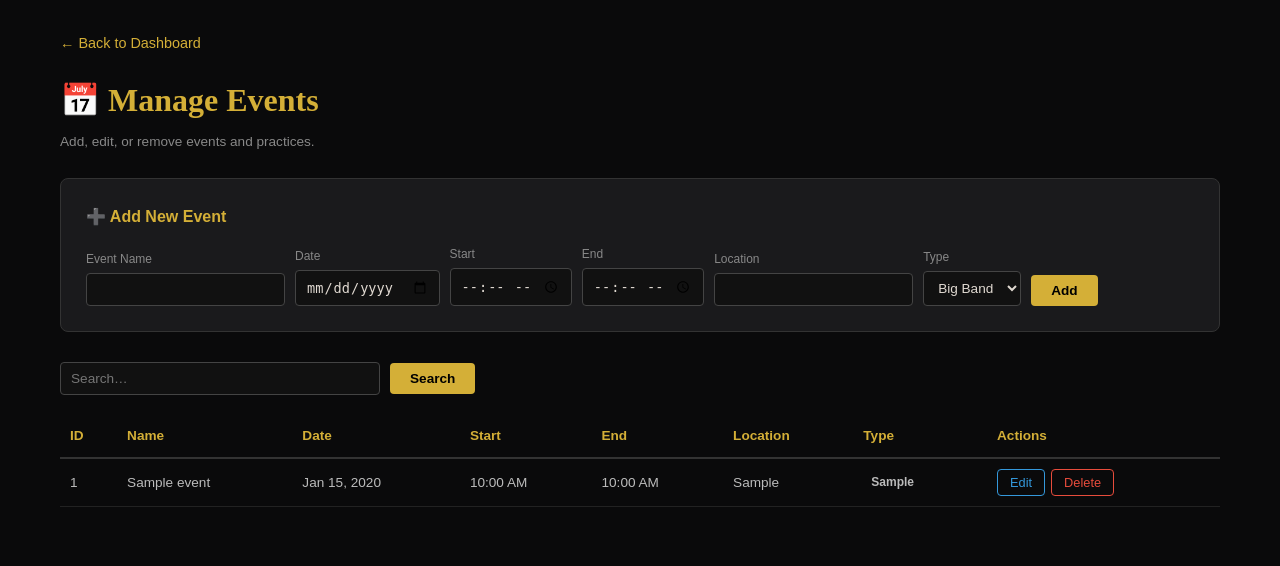
After one commit to Asadel-A/AAIR-FRYERS, a PHP site: page /client/manage_events.php in a window 1280 px wide. The commit adds this page. Shown: the top 566 px of the page. Run offline with PHP 8.4, Linux system fonts and the light colour scheme; the visitor is signed in with stand-in values (Sample User, id 1); tables that the repository leaves empty or names only in its code hold one stand-in row (values such as "Sample post").

Commit message:
implemented sql functions for managing attendence, events, etc

```diff
--- /dev/null
+++ b/client/admin.css
@@ -0,0 +1,59 @@
+.page-wrap { max-width: 1200px; margin: 0 auto; padding: 30px 20px 60px; }
+.back-link { display: inline-block; margin-bottom: 20px; color: #d4af37; text-decoration: none; font-size: 0.9rem; }
+.back-link:hover { text-decoration: underline; }
+.page-title { color: #d4af37; margin-bottom: 5px; }
+.page-sub { color: #888; font-size: 0.85rem; margin-bottom: 25px; }
+
+.alert { padding: 12px 16px; border-radius: 4px; margin-bottom: 20px; font-size: 0.9rem; }
+.alert.success { background: #1e3a2f; border-left: 4px solid #2ecc71; color: #a8f0c6; }
+.alert.error { background: #3a1e1e; border-left: 4px solid #e74c3c; color: #f0a8a8; }
+
+.form-card { background: #1a1a1c; border: 1px solid #333; border-radius: 8px; padding: 25px; margin-bottom: 30px; }
+.form-card h3 { color: #d4af37; margin-bottom: 15px; font-size: 1rem; }
+.form-row { display: flex; flex-wrap: wrap; gap: 10px; align-items: end; }
+.form-group { display: flex; flex-direction: column; }
+.form-group label { font-size: 0.75rem; color: #888; margin-bottom: 4px; }
+.form-group input, .form-group select { background: #111; border: 1px solid #444; color: #e0d9d1; padding: 8px 10px; border-radius: 4px; font-size: 0.85rem; }
+.form-group input:focus, .form-group select:focus { border-color: #d4af37; outline: none; }
+.checkbox-group { flex-direction: row; align-items: center; gap: 6px; }
+.checkbox-group input[type="checkbox"] { width: 16px; height: 16px; accent-color: #d4af37; }
+
+.btn-gold { background: #d4af37; color: #000; border: none; padding: 8px 20px; font-weight: bold; border-radius: 4px; cursor: pointer; font-size: 0.85rem; }
+.btn-gold:hover { background: #c09a20; }
+.btn-danger { background: transparent; color: #e74c3c; border: 1px solid #e74c3c; padding: 5px 12px; border-radius: 4px; cursor: pointer; font-size: 0.8rem; }
+.btn-danger:hover { background: #e74c3c; color: #fff; }
+.btn-edit { background: transparent; color: #3498db; border: 1px solid #3498db; padding: 5px 12px; border-radius: 4px; cursor: pointer; font-size: 0.8rem; }
+.btn-edit:hover { background: #3498db; color: #fff; }
+.btn-save { background: #2ecc71; color: #000; border: none; padding: 5px 12px; border-radius: 4px; cursor: pointer; font-size: 0.8rem; font-weight: bold; }
+.btn-save:hover { background: #27ae60; }
+.btn-cancel { background: transparent; color: #888; border: 1px solid #555; padding: 5px 12px; border-radius: 4px; cursor: pointer; font-size: 0.8rem; }
+.btn-cancel:hover { background: #333; color: #ccc; }
+
+.search-bar, .filter-bar { display: flex; flex-wrap: wrap; gap: 10px; margin-bottom: 20px; align-items: center; }
+.search-bar input, .filter-bar input, .filter-bar select { background: #111; border: 1px solid #444; color: #e0d9d1; padding: 8px 10px; border-radius: 4px; font-size: 0.85rem; }
+.search-bar input:focus, .filter-bar input:focus, .filter-bar select:focus { border-color: #d4af37; outline: none; }
+.search-bar input, .filter-bar input { flex: 1; max-width: 320px; }
+
+.data-table { width: 100%; border-collapse: collapse; font-size: 0.85rem; }
+.data-table th { text-align: left; padding: 10px; color: #d4af37; border-bottom: 2px solid #333; font-weight: 600; }
+.data-table td { padding: 10px; border-bottom: 1px solid #222; color: #bbb; }
+.data-table tr:hover { background: #1a1a1c; }
+.data-table .actions { white-space: nowrap; display: flex; gap: 6px; }
+.data-table td input, .data-table td select { background: #111; border: 1px solid #444; color: #e0d9d1; padding: 4px 6px; border-radius: 3px; font-size: 0.82rem; width: 100%; }
+
+.empty-state { text-align: center; color: #666; padding: 40px 0; font-size: 0.9rem; }
+
+.status-pill { display: inline-block; padding: 2px 10px; border-radius: 10px; font-size: 0.75rem; font-weight: 600; }
+.status-pill.attending { background: #1e3a2f; color: #2ecc71; }
+.status-pill.away { background: #3a1e1e; color: #e74c3c; }
+.status-pill.late { background: #3a3520; color: #f39c12; }
+.status-pill.leave { background: #2c2040; color: #b39ddb; }
+
+.type-badge { display: inline-block; padding: 2px 8px; border-radius: 10px; font-size: 0.75rem; font-weight: 600; }
+.type-badge.big-band { background: #2c2040; color: #b39ddb; }
+.type-badge.combo { background: #1a3a2f; color: #81c784; }
+
+@media (max-width: 768px) {
+    .form-row, .filter-bar { flex-direction: column; }
+    .data-table { font-size: 0.78rem; }
+}
--- a/client/admin_login.php
+++ b/client/admin_login.php
@@ -6,7 +6,6 @@ if ($_SERVER["REQUEST_METHOD"] == "POST") {
     $user_input = $_POST['username'];
     $pass_input = $_POST['password'];
 
-    // Notice the extra "AND role = 'admin'" in the SQL query
     $stmt = $pdo->prepare("SELECT * FROM users WHERE username = ? AND role = 'admin'");
     $stmt->execute([$user_input]);
     $user = $stmt->fetch();
@@ -17,8 +16,7 @@ if ($_SERVER["REQUEST_METHOD"] == "POST") {
         $_SESSION['username'] = $user['username'];
         header("Location: admin_dashboard.php");
         exit();
-    }
-    else {
+    } else {
         $error = "Admin access denied or incorrect credentials.";
     }
 }
@@ -27,7 +25,7 @@ if ($_SERVER["REQUEST_METHOD"] == "POST") {
 <form method="POST">
     <h2>Niko's Admin Login</h2>
     <?php if (isset($error))
-    echo "<p style='color:red'>$error</p>"; ?>
+        echo "<p style='color:red'>$error</p>"; ?>
     <input type="text" name="username" placeholder="Admin Username" required>
     <input type="password" name="password" placeholder="Admin Password" required>
     <button type="submit">Admin Login</button>
--- /dev/null
+++ b/client/manage_events.php
@@ -0,0 +1,128 @@
+<?php
+include 'includes/auth_check.php';
+if ($_SESSION['role'] !== 'admin') { header("Location: index.php"); exit(); }
+require 'config/db.php';
+
+$message = '';
+$msgType = '';
+
+if ($_SERVER['REQUEST_METHOD'] === 'POST') {
+    $action = $_POST['action'] ?? '';
+
+    if ($action === 'insert') {
+        $pdo->prepare("INSERT INTO events (event_name, event_date, start_time, end_time, location, event_type) VALUES (:name, :date, :start, :end, :loc, :type)")
+            ->execute([':name' => trim($_POST['event_name']), ':date' => $_POST['event_date'], ':start' => $_POST['start_time'] ?: null, ':end' => $_POST['end_time'] ?: null, ':loc' => trim($_POST['location']), ':type' => $_POST['event_type']]);
+        $message = 'Event added.'; $msgType = 'success';
+    }
+
+    if ($action === 'update') {
+        $pdo->prepare("UPDATE events SET event_name=:name, event_date=:date, start_time=:start, end_time=:end, location=:loc, event_type=:type WHERE id=:id")
+            ->execute([':name' => trim($_POST['event_name']), ':date' => $_POST['event_date'], ':start' => $_POST['start_time'] ?: null, ':end' => $_POST['end_time'] ?: null, ':loc' => trim($_POST['location']), ':type' => $_POST['event_type'], ':id' => (int) $_POST['event_id']]);
+        $message = 'Event updated.'; $msgType = 'success';
+    }
+
+    if ($action === 'delete') {
+        $pdo->prepare("DELETE FROM attendance WHERE event_id = :id")->execute([':id' => (int) $_POST['event_id']]);
+        $pdo->prepare("DELETE FROM events WHERE id = :id")->execute([':id' => (int) $_POST['event_id']]);
+        $message = 'Event deleted.'; $msgType = 'success';
+    }
+}
+
+$search = trim($_GET['search'] ?? '');
+$where = ''; $params = [];
+if ($search !== '') { $where = "WHERE event_name LIKE :s OR location LIKE :s OR event_type LIKE :s"; $params = [':s' => "%$search%"]; }
+$stmt = $pdo->prepare("SELECT * FROM events $where ORDER BY event_date DESC"); $stmt->execute($params);
+$events = $stmt->fetchAll(PDO::FETCH_ASSOC);
+?>
+<!DOCTYPE html>
+<html lang="en">
+<head>
+    <meta charset="UTF-8">
+    <meta name="viewport" content="width=device-width, initial-scale=1.0">
+    <title>Manage Events | MEJ Admin</title>
+    <link rel="stylesheet" href="style.css">
+    <link rel="stylesheet" href="admin.css">
+</head>
+<body>
+<div class="page-wrap">
+    <a href="admin_dashboard.php" class="back-link">← Back to Dashboard</a>
+    <h1 class="page-title">📅 Manage Events</h1>
+    <p class="page-sub">Add, edit, or remove events and practices.</p>
+
+    <?php if ($message): ?>
+        <div class="alert <?= $msgType ?>"><?= htmlspecialchars($message) ?></div>
+    <?php endif; ?>
+
+    <div class="form-card">
+        <h3>➕ Add New Event</h3>
+        <form method="POST">
+            <input type="hidden" name="action" value="insert">
+            <div class="form-row">
+                <div class="form-group"><label>Event Name</label><input type="text" name="event_name" required></div>
+                <div class="form-group"><label>Date</label><input type="date" name="event_date" required></div>
+                <div class="form-group"><label>Start</label><input type="time" name="start_time"></div>
+                <div class="form-group"><label>End</label><input type="time" name="end_time"></div>
+                <div class="form-group"><label>Location</label><input type="text" name="location"></div>
+                <div class="form-group"><label>Type</label><select name="event_type"><option value="Big Band">Big Band</option><option value="Combo">Combo</option></select></div>
+                <button type="submit" class="btn-gold">Add</button>
+            </div>
+        </form>
+    </div>
+
+    <form method="GET" class="search-bar">
+        <input type="text" name="search" placeholder="Search…" value="<?= htmlspecialchars($search) ?>">
+        <button type="submit" class="btn-gold">Search</button>
+        <?php if ($search): ?><a href="manage_events.php" style="color:#888;font-size:0.8rem;">Clear</a><?php endif; ?>
+    </form>
+
+    <?php if (empty($events)): ?>
+        <div class="empty-state">No events found.</div>
+    <?php else: ?>
+    <table class="data-table">
+        <thead><tr><th>ID</th><th>Name</th><th>Date</th><th>Start</th><th>End</th><th>Location</th><th>Type</th><th>Actions</th></tr></thead>
+        <tbody>
+        <?php foreach ($events as $ev): ?>
+            <tr id="view-<?= $ev['id'] ?>">
+                <td><?= $ev['id'] ?></td>
+                <td><?= htmlspecialchars($ev['event_name']) ?></td>
+                <td><?= $ev['event_date'] ? date('M j, Y', strtotime($ev['event_date'])) : '—' ?></td>
+                <td><?= $ev['start_time'] ? date('g:i A', strtotime($ev['start_time'])) : '—' ?></td>
+                <td><?= $ev['end_time'] ? date('g:i A', strtotime($ev['end_time'])) : '—' ?></td>
+                <td><?= htmlspecialchars($ev['location']) ?></td>
+                <td><span class="type-badge <?= strtolower(str_replace(' ','-',$ev['event_type'])) ?>"><?= htmlspecialchars($ev['event_type']) ?></span></td>
+                <td class="actions">
+                    <button class="btn-edit" onclick="toggleEdit(<?= $ev['id'] ?>)">Edit</button>
+                    <form method="POST" style="display:inline" onsubmit="return confirm('Delete this event?')">
+                        <input type="hidden" name="action" value="delete"><input type="hidden" name="event_id" value="<?= $ev['id'] ?>">
+                        <button type="submit" class="btn-danger">Delete</button>
+                    </form>
+                </td>
+            </tr>
+            <tr id="edit-<?= $ev['id'] ?>" style="display:none;background:#141416">
+                <form method="POST"><input type="hidden" name="action" value="update"><input type="hidden" name="event_id" value="<?= $ev['id'] ?>">
+                <td><?= $ev['id'] ?></td>
+                <td><input type="text" name="event_name" value="<?= htmlspecialchars($ev['event_name']) ?>" required></td>
+                <td><input type="date" name="event_date" value="<?= $ev['event_date'] ?>" required></td>
+                <td><input type="time" name="start_time" value="<?= $ev['start_time'] ? date('H:i', strtotime($ev['start_time'])) : '' ?>"></td>
+                <td><input type="time" name="end_time" value="<?= $ev['end_time'] ? date('H:i', strtotime($ev['end_time'])) : '' ?>"></td>
+                <td><input type="text" name="location" value="<?= htmlspecialchars($ev['location']) ?>"></td>
+                <td><select name="event_type"><option value="Big Band" <?= $ev['event_type']==='Big Band'?'selected':'' ?>>Big Band</option><option value="Combo" <?= $ev['event_type']==='Combo'?'selected':'' ?>>Combo</option></select></td>
+                <td class="actions">
+                    <button type="submit" class="btn-save">Save</button>
+                    <button type="button" class="btn-cancel" onclick="toggleEdit(<?= $ev['id'] ?>)">Cancel</button>
+                </td></form>
+            </tr>
+        <?php endforeach; ?>
+        </tbody>
+    </table>
+    <?php endif; ?>
+</div>
+<script>
+function toggleEdit(id) {
+    var v = document.getElementById('view-'+id), e = document.getElementById('edit-'+id);
+    v.style.display = e.style.display === 'none' ? 'none' : '';
+    e.style.display = e.style.display === 'none' ? '' : 'none';
+}
+</script>
+</body>
+</html>
```
Also changed, not shown: client/admin_dashboard.php (+63 -18 lines), client/index.php (+4 -4 lines), client/manage_attendance.php (added, +160 -0 lines), client/manage_members.php (added, +128 -0 lines), client/register.php (+8 -12 lines), client/style.css (+59 -19 lines), 1 other file.
